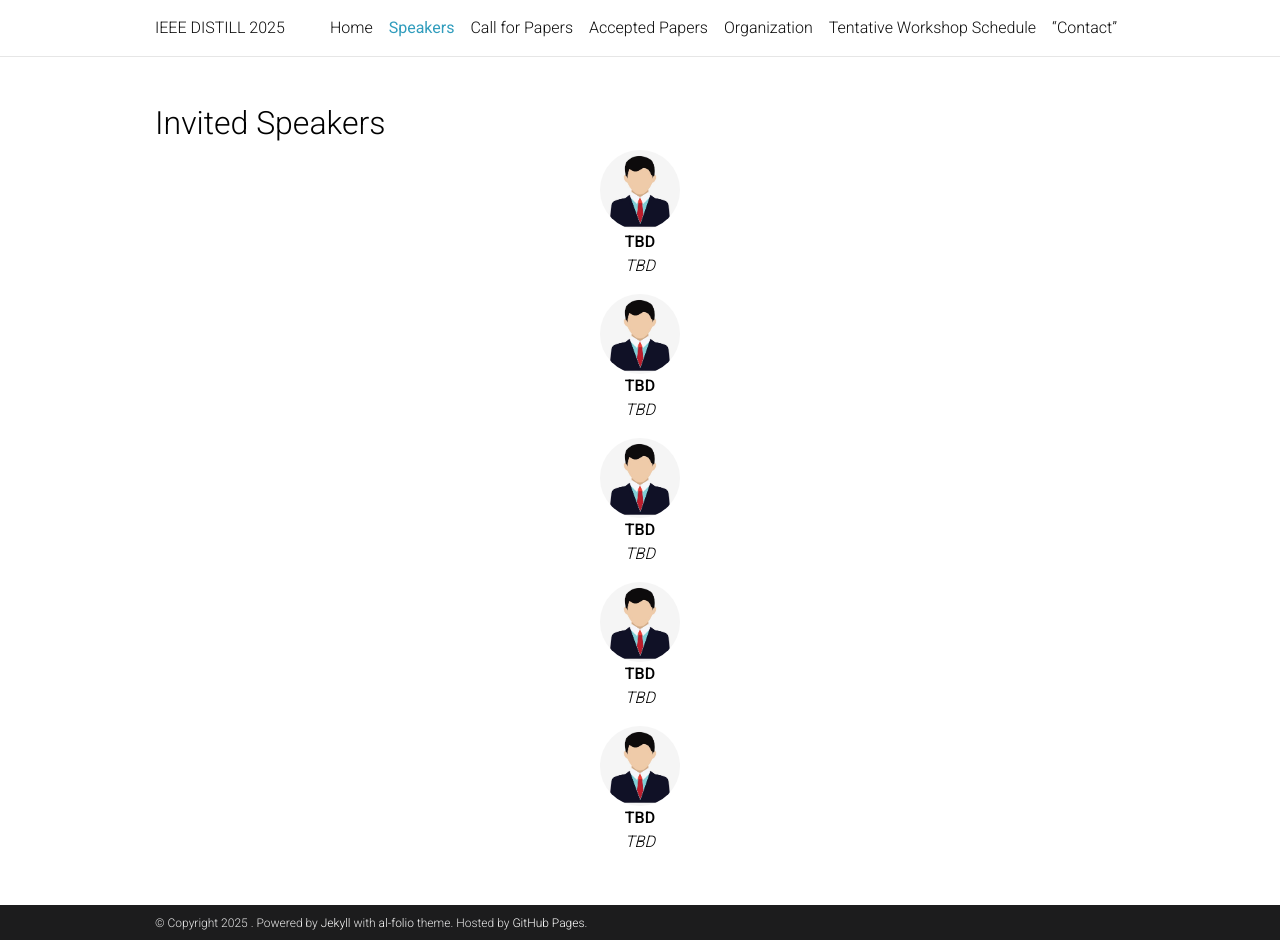
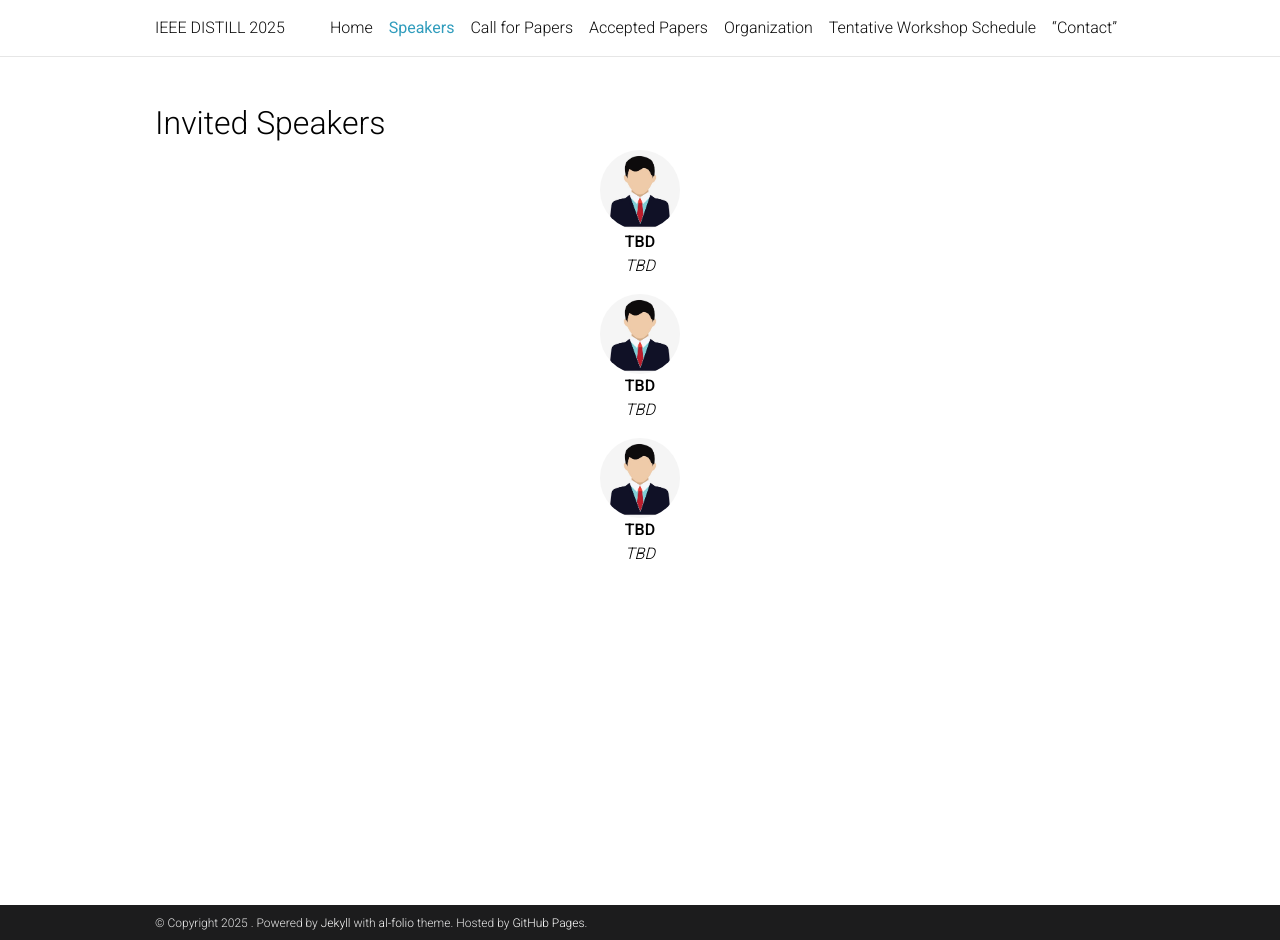
Before and after one commit to ieeedistill/ieeedistill.github.io, a Jekyll site: the page built from _pages/speakers.md, in a window 1280 px wide and 940 px high. Built offline with Jekyll 4.4.1, drawn with Linux system fonts in a browser that asks for light colours; comment, search, counter and statistics services are not loaded; a style sheet for code colours, icons or effects is not loaded.

Commit message:
Update speakers.md

```diff
--- a/_pages/speakers.md
+++ b/_pages/speakers.md
@@ -36,32 +36,6 @@ nav_order: 2
     </p>
   </div>
 
-  <!-- Placeholder Speaker 3 -->
-  <div class="team-member" style="text-align:center;">
-    <img
-      src="{{ '/assets/img/speakers/speaker.png' | relative_url }}"
-      alt="TBD"
-      style="width:80px; height:80px; object-fit:cover; border-radius:50%;"
-    />
-    <p>
-      <strong>TBD</strong><br>
-      <em>TBD</em>
-    </p>
-  </div>
-
-  <!-- Placeholder Speaker 4 -->
-  <div class="team-member" style="text-align:center;">
-    <img
-      src="{{ '/assets/img/speakers/speaker.png' | relative_url }}"
-      alt="TBD"
-      style="width:80px; height:80px; object-fit:cover; border-radius:50%;"
-    />
-    <p>
-      <strong>TBD</strong><br>
-      <em>TBD</em>
-    </p>
-  </div>
-
   <!-- Placeholder Speaker 5 -->
   <div class="team-member" style="text-align:center;">
     <img
```
